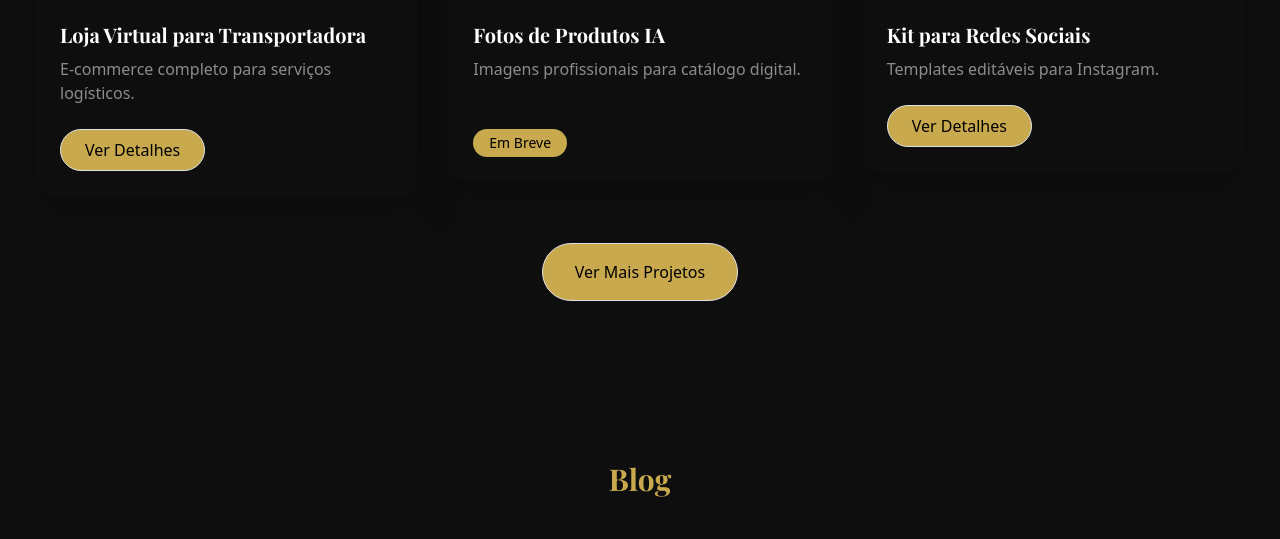
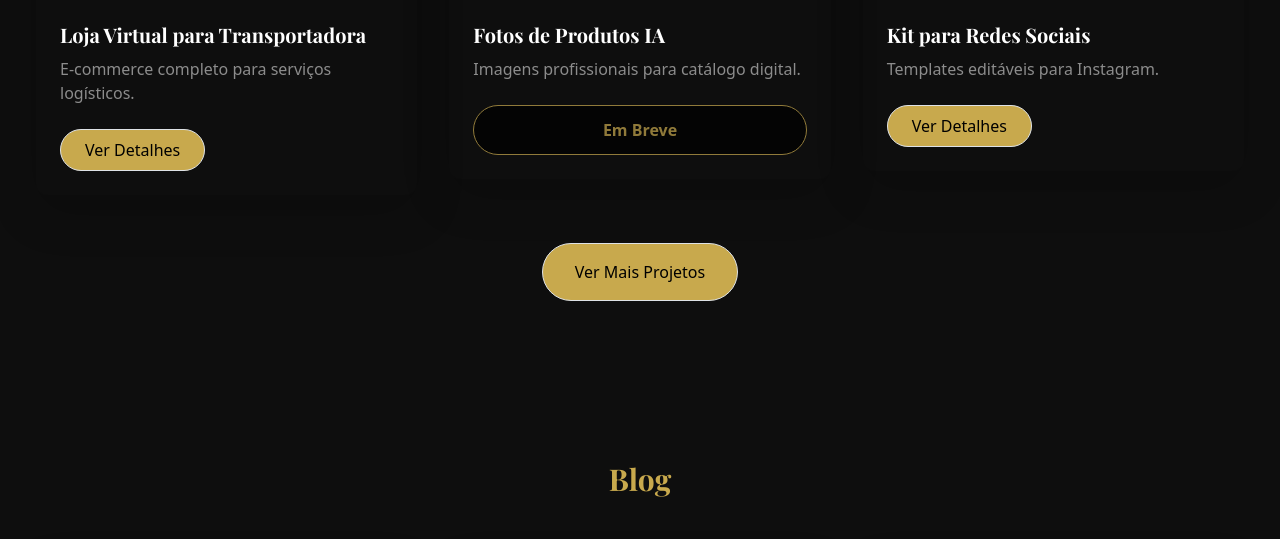
Before and after one commit to feelipe001/portfolio-felipe, a plain HTML site: page index.html in a window 1280 px wide. Shown: the part 4060-4599 px from the top of the page. Drawn offline with nearby package versions, Linux system fonts and the light colour scheme.

Commit message:
Update index.html

```diff
--- a/index.html
+++ b/index.html
@@ -595,9 +595,11 @@
             <h3 class="text-xl font-bold mb-2">Fotos de Produtos IA</h3>
             <p class="gray-text mb-4">Imagens profissionais para catálogo digital.</p>
 
-            <span class="inline-block bg-[#C8A94D] text-black text-sm px-3 py-1 rounded-full mt-4">
-    Em Breve
-</span>
+            <button
+              class="btn-outline-gold w-full cursor-not-allowed opacity-70 hover:bg-black hover:text-[#C8A94D]"
+              disabled>
+              Em Breve
+            </button>
         </div>
     </div>
 </div>
```
